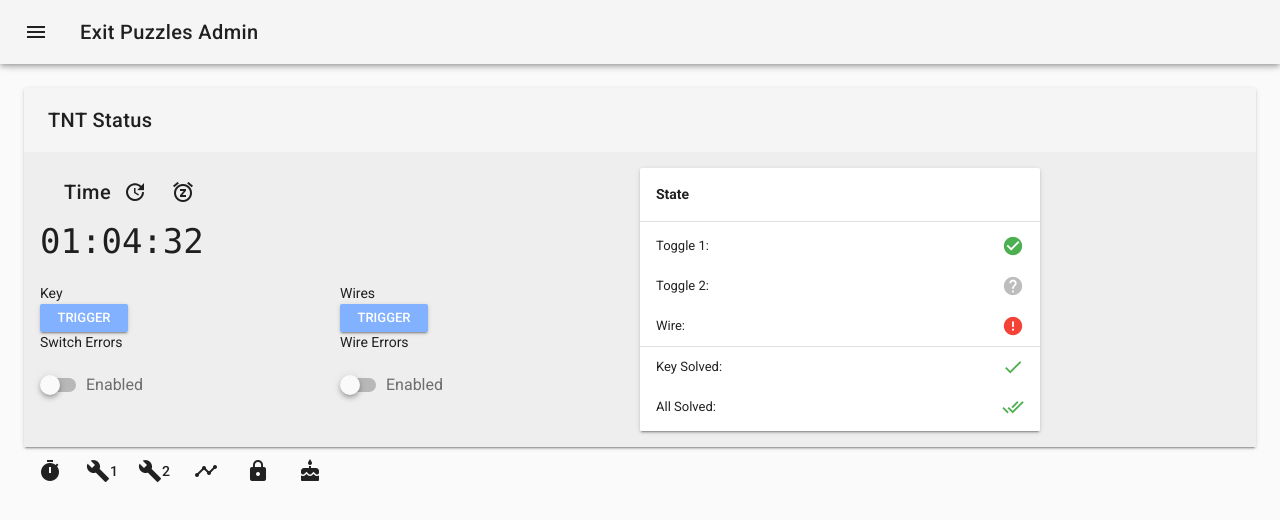
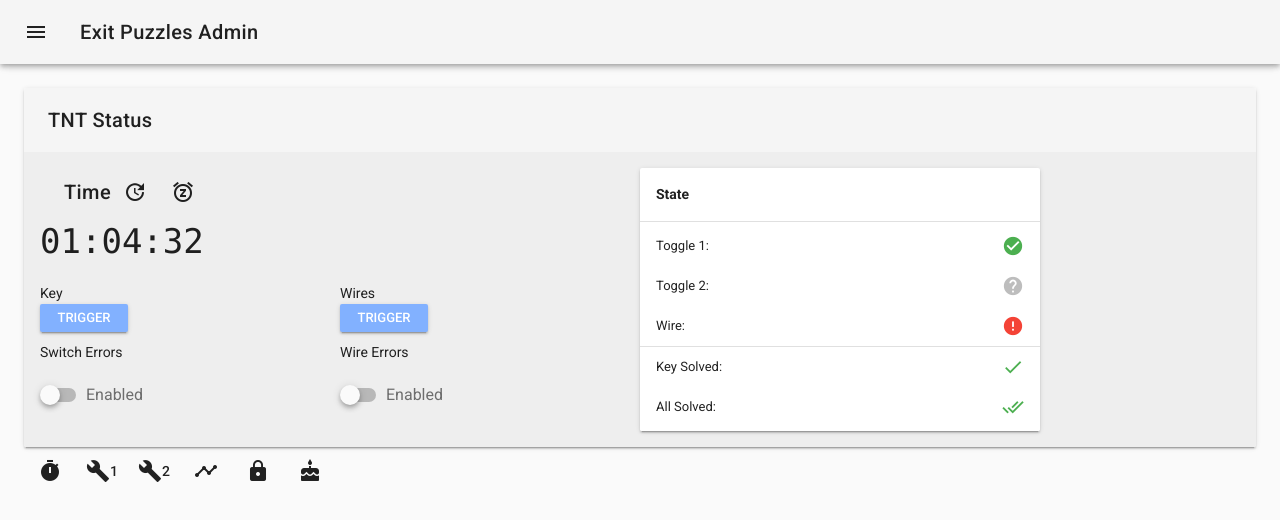
Before and after one commit to kevinclement/exitpuzzles-web-admin, a Vue app: page / in a window 1280 px wide. Shown: the top 520 px of the page. Built offline with nearby package versions, Linux system fonts and the light colour scheme; what vuefire would draw is missing.

Commit message:
minor formatting

```diff
--- a/src/components/Control.vue
+++ b/src/components/Control.vue
@@ -39,7 +39,7 @@
                       </v-flex>
                     </div>
 
-                    <div style="display:flex">
+                    <div style="display:flex;margin-top:10px;">
                       <v-flex xs6>
                         <div style="display:block">
                           <span>Switch Errors</span>
```
